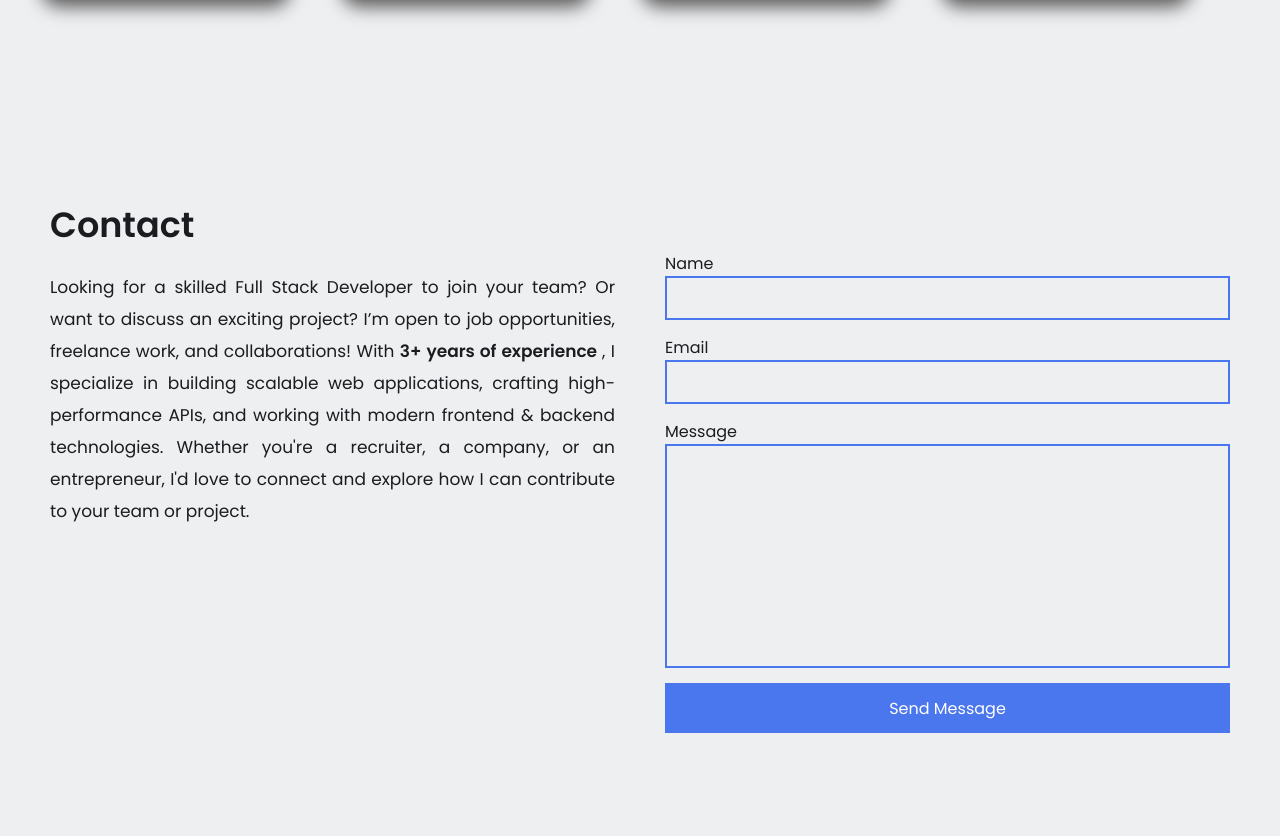
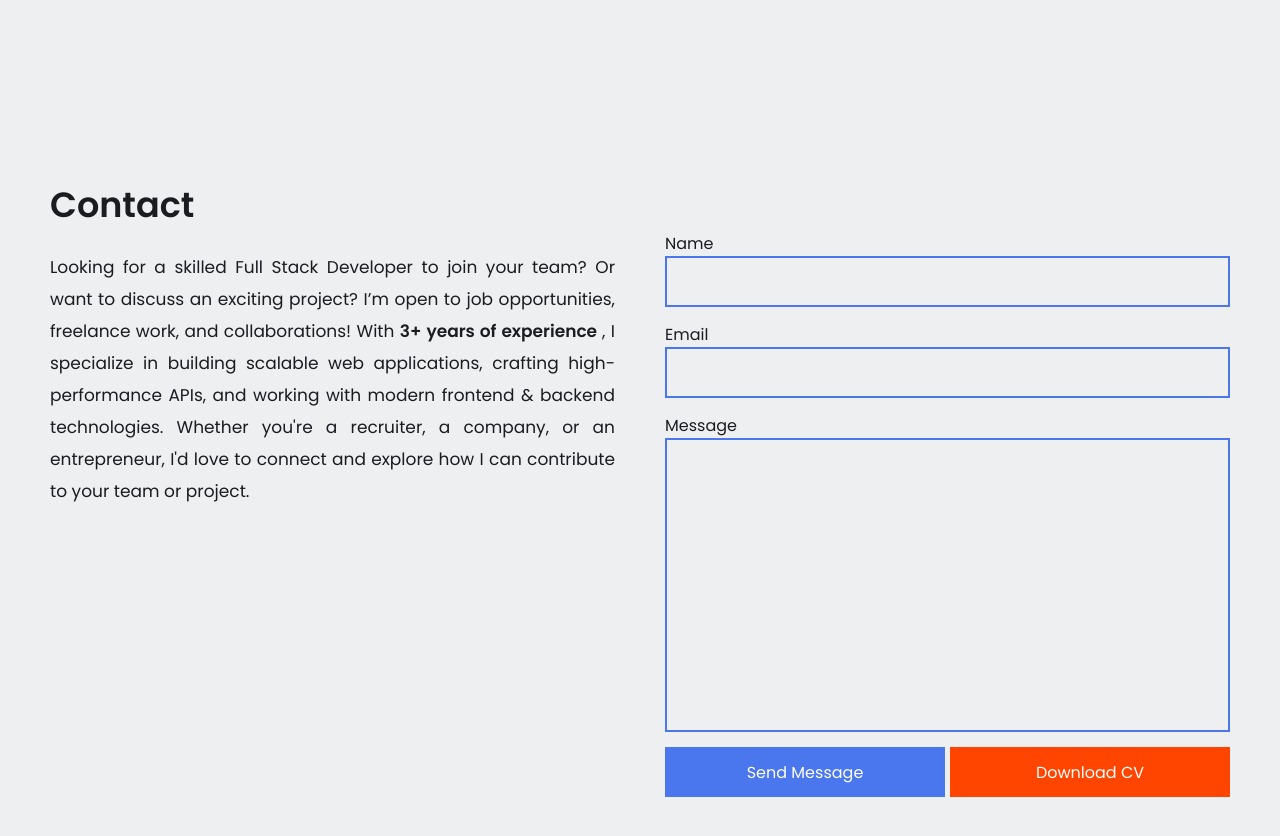
Before and after one commit to vijaysandy007/portfolio, a React (Vite) app: page / in a window 1280 px wide. Shown: the part 1928-2764 px from the top of the page. Built offline with nearby package versions, Linux system fonts and the light colour scheme.

Commit message:
form button download cv added

```diff
--- a/index.html
+++ b/index.html
@@ -10,6 +10,11 @@
         integrity="sha512-iecdLmaskl7CVkqkXNQ/ZH/XLlvWZOJyj7Yy7tcenmpD1ypASozpmT/E0iPtmFIB46ZmdtAc9eNBvH0H/ZpiBw=="
         crossorigin="anonymous" referrerpolicy="no-referrer">
   </head>
+  <style>
+    #root {
+      height: 100vh;
+    }
+  </style>
   <body>
     <div id="root"></div>
     <script type="module" src="/src/main.tsx"></script>
--- a/src/components/Header/Header.tsx
+++ b/src/components/Header/Header.tsx
@@ -15,7 +15,7 @@ const Header = () => {
           <i className="fa-brands fa-linkedin"></i>
           <span>Linkedin</span>
         </a>
-        <a href="" >
+        <a href="mailto:vijaysathya454@gmail.com?subject=Job Opportunity Inquiry&body=Hello,%0A%0AI came across your portfolio and I'm interested in discussing potential job opportunities.%0A%0ARegards,%0A[Vijay]" >
           <i className="fa-solid fa-envelope"></i>
           <span>Email</span>
         </a>
--- a/src/components/contactSection/Contact.scss
+++ b/src/components/contactSection/Contact.scss
@@ -1,4 +1,9 @@
 @use "../../assets/scss/variables.scss" as v;
+
+.contact-section-container{
+    margin: 50px 0 ;
+}
+
 .contact-section-container h2 {
     font-size: 35px;
 }
@@ -23,6 +28,9 @@
     flex-direction: column;
 }
 
+.contact-section-container .group form input[type="email"] {
+   text-transform: uppercase;
+}
 .contact-section-container .group form input,
 .contact-section-container .group form textarea {
     font-family: 'Poppins', sans-serif;
@@ -30,9 +38,11 @@
     background-color: transparent;
     padding: 10px;
     margin-bottom: 15px;
+    font-size: 18px;
     outline: none;
     resize: none;
 }
+
 
 .contact-section-container .group form button {
     font-size: 16px;
@@ -40,6 +50,7 @@
     color: #fff;
     background-color: v.$link-color;
     border: none;
+    padding: 10px 20px;
     height: 50px;
     cursor: pointer;
     transition: .1s;
@@ -48,6 +59,18 @@
 .contact-section-container .group form button:hover {
     filter: brightness(.9);
 }
+.contact-section-container .group form .button-group{
+    display: flex;
+    gap: 5px;
+
+}
+.contact-section-container .group form .button-group button:nth-of-type(1){
+    flex: 5;
+}
+.contact-section-container .group form .button-group button:nth-of-type(2){
+    flex: 5;
+    background-color: orangered;
+}
 
 @media (max-width:740px) {
     .contact-section-container .group {
--- a/src/components/contactSection/Contact.tsx
+++ b/src/components/contactSection/Contact.tsx
@@ -27,7 +27,11 @@ const Contact = () => {
                     <label htmlFor="message">Message</label>
                     <textarea id="message" cols={30} rows={10}></textarea>
 
+                    <div className="button-group">
                     <button type="submit">Send Message</button>
+                    <button type="submit">Download CV</button>
+
+                    </div>
                 </form>
             </div>
     </div>
--- a/src/components/layout/Layout.scss
+++ b/src/components/layout/Layout.scss
@@ -1,4 +1,7 @@
+
+
 nav {
+    // position: absolute;
     padding: 0 50px;
     height: 80px;
     margin-bottom: 100px;
@@ -13,7 +16,7 @@ nav {
 
 }
 main{
-    // height: 100vh;
+    height: 100vh;
     // overflow: auto;
     // scroll-snap-type:y mandatory;
     scroll-behavior: smooth;
@@ -21,6 +24,7 @@ main{
 
 }
 main section{
+    // position: absolute;
     overflow: auto;
     // scroll-snap-align: start;
 }
@@ -28,15 +32,19 @@ main section{
 .projects-section {
     padding: 0 50px;
     // height: auto;
-    height: 100%;
     margin: 100px 0 ;
+    // border: 1px solid red;
 }
 
 .contact-section {
     padding: 0 50px;
-    margin: auto 0;
+    // height: 100%;
+    margin: 100px 0 ;
+
+}
+.skills-section{
+    padding: 0 50px;
     margin-bottom: 100px;
-    height: 100%;
 }
 
 @media (max-width:600px) {
```
Also changed, not shown: src/App.scss (line endings or trailing spaces).
